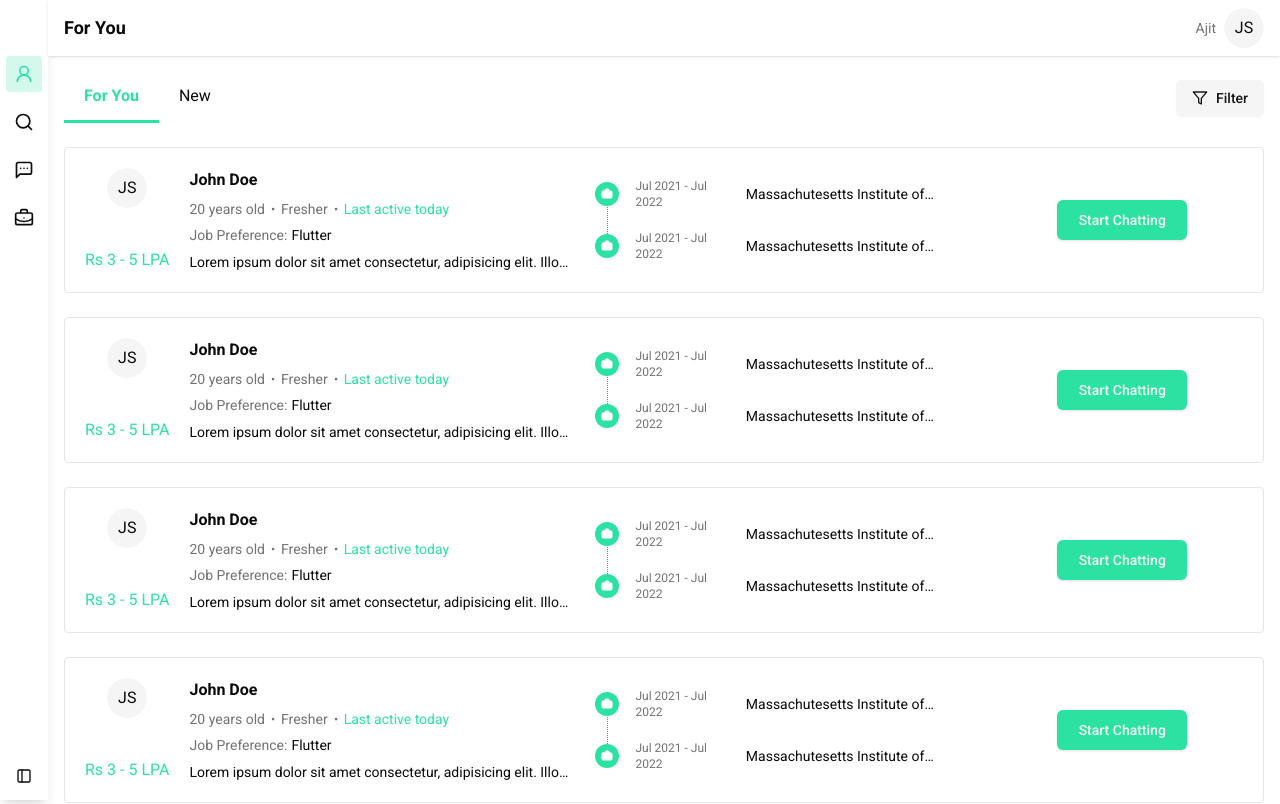
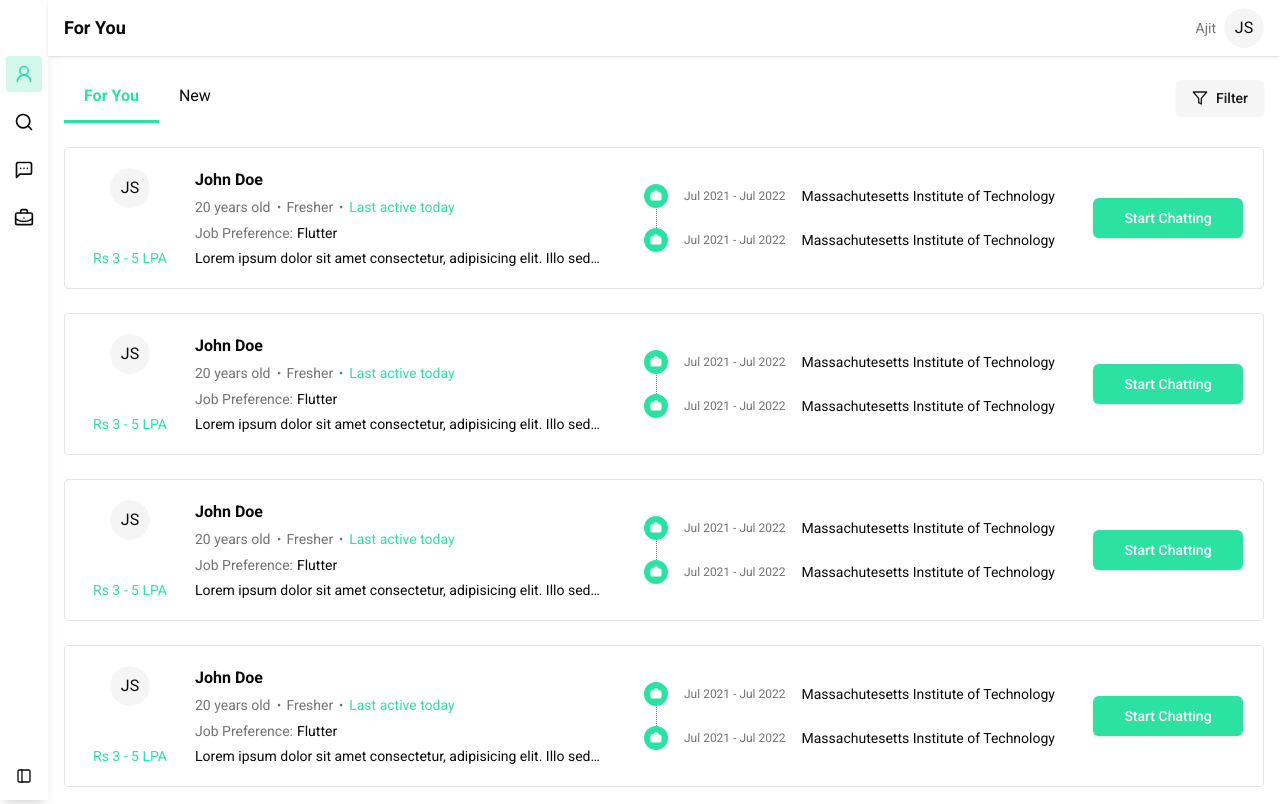
Before and after one commit to DEBargha2004/hireme, a Next.js app: page /dashboard in a window 1280 px wide. Shown: the top 804 px of the page. Built offline with nearby package versions, Linux system fonts and the light colour scheme; no server answers.

Commit message:
feat
minor ui fix

```diff
--- a/src/app/(app)/dashboard/(job-list)/layout.tsx
+++ b/src/app/(app)/dashboard/(job-list)/layout.tsx
@@ -9,7 +9,7 @@ import DashboardJobFilter from "./_components/filter";
 export default function Layout({ children }: { children: React.ReactNode }) {
   const pathname = usePathname();
   return (
-    <main className="space-y-6">
+    <main className="space-y-6 @container">
       <div className="flex justify-between items-center gap-4">
         <div>
           {dashboardTabs.map((item, index) => (
--- a/src/app/(app)/dashboard/jobs/_components/job-listing-card.tsx
+++ b/src/app/(app)/dashboard/jobs/_components/job-listing-card.tsx
@@ -12,7 +12,7 @@ export default function JobListingCard() {
   return (
     <div className="@container p-8 border hover:bg-primary/5 transition-all flex justify-start items-start gap-5 w-full">
       <div className="w-full space-y-2">
-        <div className="flex justify-start items-center gap-4">
+        <div className="flex justify-start items-start gap-4">
           <h1>Flutter Mobile App Developer</h1>
           <Badge className="rounded-full">Opening</Badge>
         </div>
--- a/src/app/(app)/dashboard/jobs/_components/nav-links.tsx
+++ b/src/app/(app)/dashboard/jobs/_components/nav-links.tsx
@@ -42,13 +42,13 @@ export default function NavLinks() {
   const pathname = usePathname();
 
   return (
-    <div className="flex justify-start items-center">
+    <div className="flex justify-start items-center w-full overflow-x-auto">
       {links.map((link, index) => (
         <Link
           key={index}
           href={link.href}
           className={cn(
-            "inline-block p-2.5 px-5 border-b-[3px] border-transparent hover:bg-muted font-medium",
+            "inline-block whitespace-nowrap p-2.5 px-5 border-b-[3px] border-transparent hover:bg-muted font-medium",
             link.isSelected(pathname) && "text-primary border-primary",
           )}
         >
--- a/src/app/(app)/dashboard/message/_components/chat-container.tsx
+++ b/src/app/(app)/dashboard/message/_components/chat-container.tsx
@@ -32,7 +32,7 @@ const messages = [
 
 export default function ChatContainer({}: { id: string }) {
   return (
-    <div className="py-4 pb-0 px-8 space-y-4">
+    <div className="py-4 pb-0 md:px-4 space-y-4">
       <div
         className={cn(
           "flex items-center gap-1 p-2 rounded-full bg-muted w-fit",
@@ -97,11 +97,11 @@ export default function ChatContainer({}: { id: string }) {
           </div>
         ))}
       </div>
-      <div className="w-full h-20  sticky bottom-0 bg-background">
-        <div className="relative">
+      <div className="w-full h-20 sticky bottom-0 bg-background">
+        <div className="relative h-full">
           <Textarea
             rows={3}
-            className="h-full border  resize-none focus-visible:ring-0 focus:bg-accent"
+            className="h-full border resize-none focus-visible:ring-0 focus:bg-accent"
           />
           <Button
             className="absolute bottom-2 right-2 h-8 px-3 text-xs rounded-full"
--- a/src/app/(app)/layout.tsx
+++ b/src/app/(app)/layout.tsx
@@ -1,4 +1,5 @@
 import Navbar from "@/components/custom/app/navbar";
+import NavigationHelper from "@/components/custom/app/navigation-helper";
 import Sidebar from "@/components/custom/app/sidebar/sidebar";
 import SidebarProvider from "@/providers/sidebar-provider";
 import { cookies } from "next/headers";
@@ -20,6 +21,7 @@ export default async function AppLayout({
           <div className="md:p-4 p-3 pb-0">{children}</div>
         </div>
       </div>
+      <NavigationHelper />
     </SidebarProvider>
   );
 }
--- /dev/null
+++ b/src/components/custom/app/navigation-helper.tsx
@@ -0,0 +1,15 @@
+"use client";
+
+import { useSidebar } from "@/providers/sidebar-provider";
+import { usePathname } from "next/navigation";
+import { useEffect } from "react";
+
+export default function NavigationHelper() {
+  const pathname = usePathname();
+  const { setIsSidebarOpen } = useSidebar();
+
+  useEffect(() => {
+    setIsSidebarOpen(false);
+  }, [pathname]);
+  return <></>;
+}
--- a/src/components/custom/job-card-long.tsx
+++ b/src/components/custom/job-card-long.tsx
@@ -5,17 +5,22 @@ import { cn } from "@/lib/utils";
 
 export default function JobCardLong() {
   return (
-    <div className="p-5 border flex justify-start items-center gap-5 w-full rounded hover:bg-accent transition-all">
+    <div
+      className={cn(
+        "p-5 border gap-5 w-full rounded hover:bg-accent transition-all",
+        "grid @4xl:grid-cols-[90px_1fr_1fr_150px] grid-cols-[70px_1fr]",
+      )}
+    >
       <div className="flex flex-col justify-between items-center gap-10 shrink-0">
         <Avatar>
           <AvatarImage />
           <AvatarFallback>JS</AvatarFallback>
         </Avatar>
-        <h1 className="text-primary text-base">Rs 3 - 5 LPA</h1>
+        <h1 className="text-primary text-sm whitespace-nowrap">Rs 3 - 5 LPA</h1>
       </div>
-      <div className="w-1/3 self-stretch flex flex-col justify-between items-start shrink-0">
+      <div className="w-full self-stretch flex flex-col justify-between items-start shrink-0">
         <h1 className="text-base font-semibold">John Doe</h1>
-        <p className="text-muted-foreground flex justify-start items-center text-sm">
+        <p className="text-muted-foreground flex justify-start items-center text-sm [&>span]:whitespace-nowrap">
           <span>20 years old</span>
           <Dot className="h-4 w-4" />
           <span>Fresher</span>
@@ -31,7 +36,7 @@ export default function JobCardLong() {
           autem consectetur dolorum temporibus ab inventore modi aperiam cu
         </p>
       </div>
-      <div className="w-1/3 self-stretch flex flex-col justify-center items-start shrink-0 gap-5">
+      <div className="w-full self-stretch @4xl:flex hidden flex-col justify-center items-start shrink-0 gap-5">
         {Array.from({ length: 2 }).map((_, i) => (
           <div key={i} className="relative">
             <div className="flex justify-start items-center gap-4 relative z-20">
@@ -58,8 +63,8 @@ export default function JobCardLong() {
           </div>
         ))}
       </div>
-      <div className="w-full self-stretch flex flex-col justify-center items-center">
-        <Button className="w-1/2 min-w-[130px] py-5">Start Chatting</Button>
+      <div className="w-full @4xl:col-start-4 col-start-2 self-stretch my-auto">
+        <Button className="w-full max-w-[200px] py-5">Start Chatting</Button>
       </div>
     </div>
   );
```
